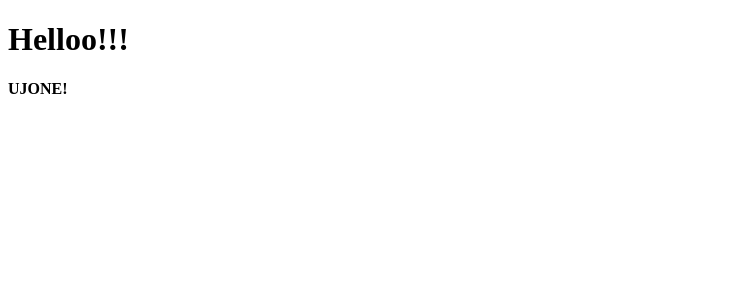
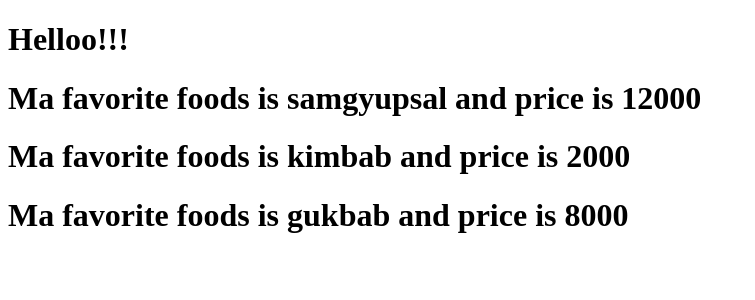
Before and after one commit to toot09/movie_app, a React (Create React App) app: page / in a window 1280 px wide. Shown: the top 300 px of the page, without its empty margins (0-755 px from the left). Built offline with nearby package versions, Linux system fonts and the light colour scheme.

Commit message:
testing function

```diff
--- a/src/App.js
+++ b/src/App.js
@@ -1,11 +1,29 @@
 import React from 'react';
-import Ujone from './Ujone';
+//import Ujone from './Ujone';
+
+function Food({name, price}) {
+  //console.log(props);
+  //alert(props.age);
+  return (
+  //<h1> Ma age is {props.age}</h1>
+  <h1> Ma favorite foods is {name} and price is {price}</h1>
+  )
+}
+
+const foodILike = [
+  {name : "samgyupsal",
+  price : 12000},
+  {name : "kimbab",
+  price : 2000},
+  {name : "gukbab",
+  price : 8000}
+]
 
 function App() {
   return (
     <div>
       <h1>Helloo!!!</h1>
-      <Ujone/>
+      {foodILike.map(dish=><Food name={dish.name} price={dish.price}/>)}
     </div>
   );
 }
```
